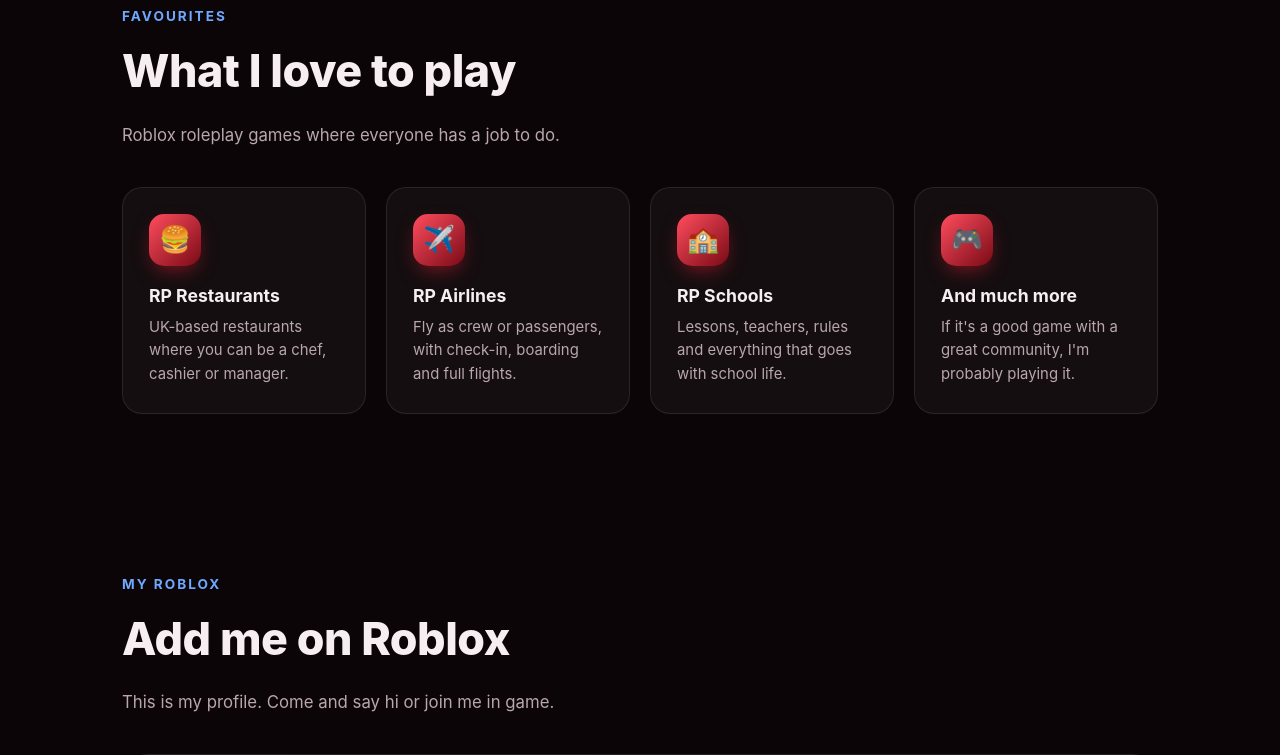
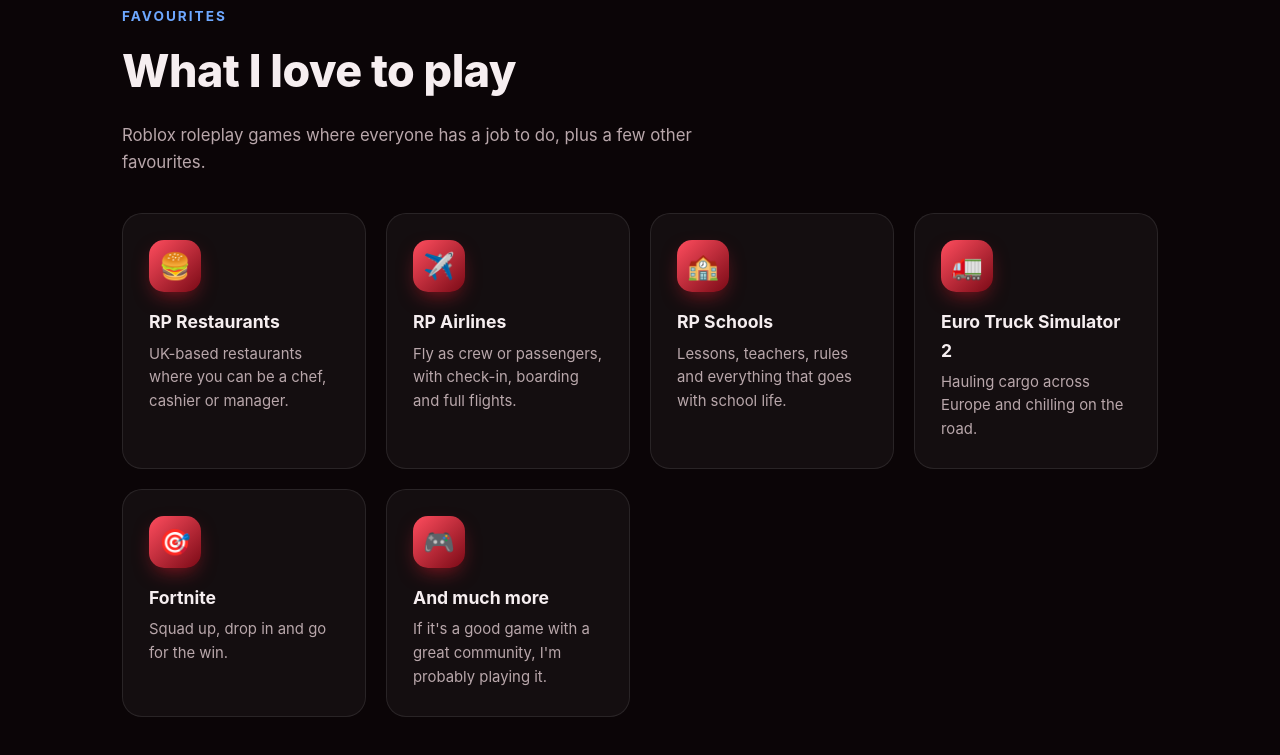
Before and after one commit to reddkb6-ctrl/portfolio-aarav, a website: page index.html in a window 1280 px wide. Shown: the part 1850-2605 px from the top of the page. Drawn offline with Linux system fonts and the light colour scheme.

Commit message:
Add files via upload

```diff
--- a/index.html
+++ b/index.html
@@ -295,11 +295,13 @@
   <div class="wrap reveal">
     <div class="eyebrow">Favourites</div>
     <h2>What I love to play</h2>
-    <p class="lead">Roblox roleplay games where everyone has a job to do.</p>
+    <p class="lead">Roblox roleplay games where everyone has a job to do, plus a few other favourites.</p>
     <div class="games">
       <div class="game"><div class="icon">🍔</div><h3>RP Restaurants</h3><p>UK-based restaurants where you can be a chef, cashier or manager.</p></div>
       <div class="game"><div class="icon">✈️</div><h3>RP Airlines</h3><p>Fly as crew or passengers, with check-in, boarding and full flights.</p></div>
       <div class="game"><div class="icon">🏫</div><h3>RP Schools</h3><p>Lessons, teachers, rules and everything that goes with school life.</p></div>
+      <div class="game"><div class="icon">🚛</div><h3>Euro Truck Simulator 2</h3><p>Hauling cargo across Europe and chilling on the road.</p></div>
+      <div class="game"><div class="icon">🎯</div><h3>Fortnite</h3><p>Squad up, drop in and go for the win.</p></div>
       <div class="game"><div class="icon">🎮</div><h3>And much more</h3><p>If it's a good game with a great community, I'm probably playing it.</p></div>
     </div>
   </div>
```
